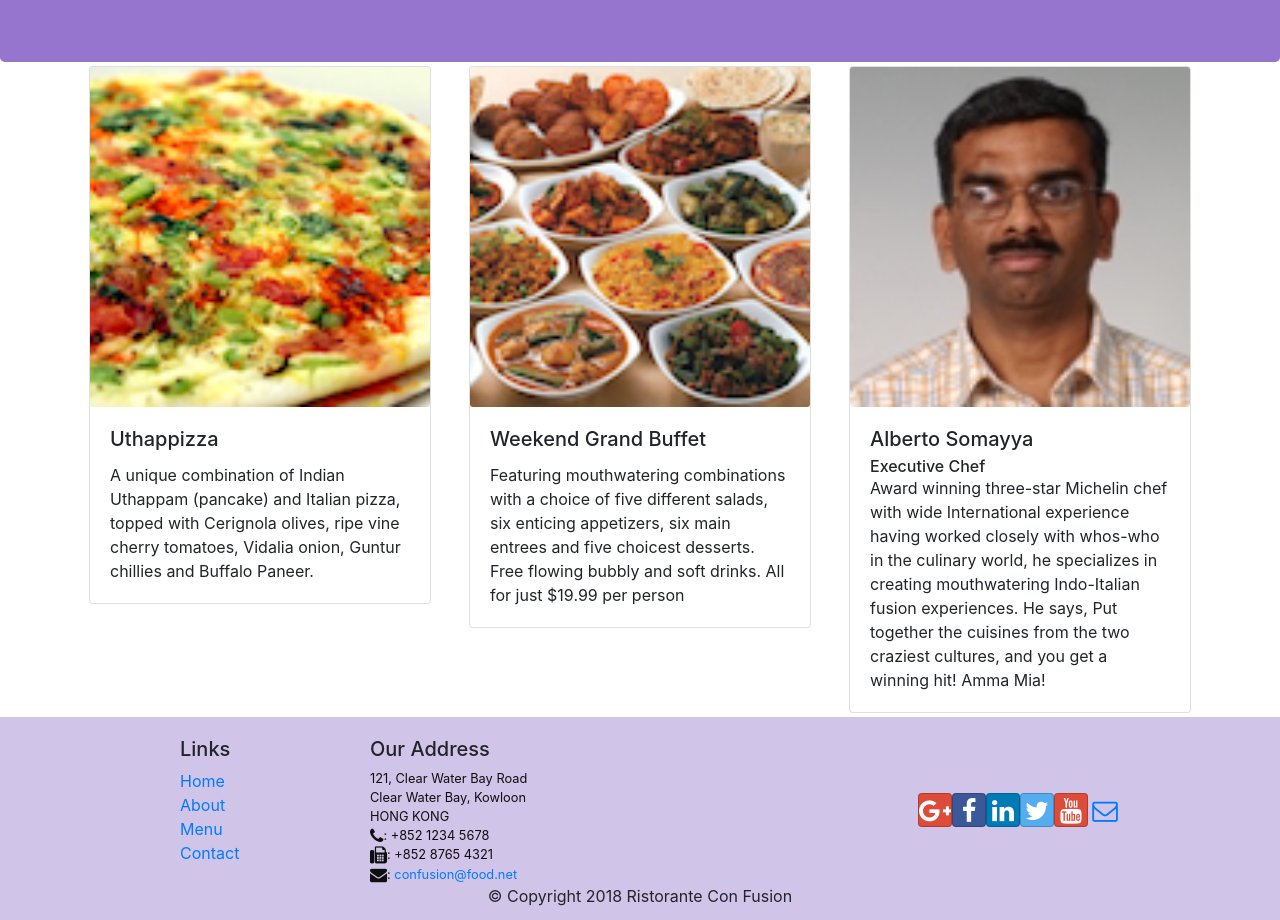
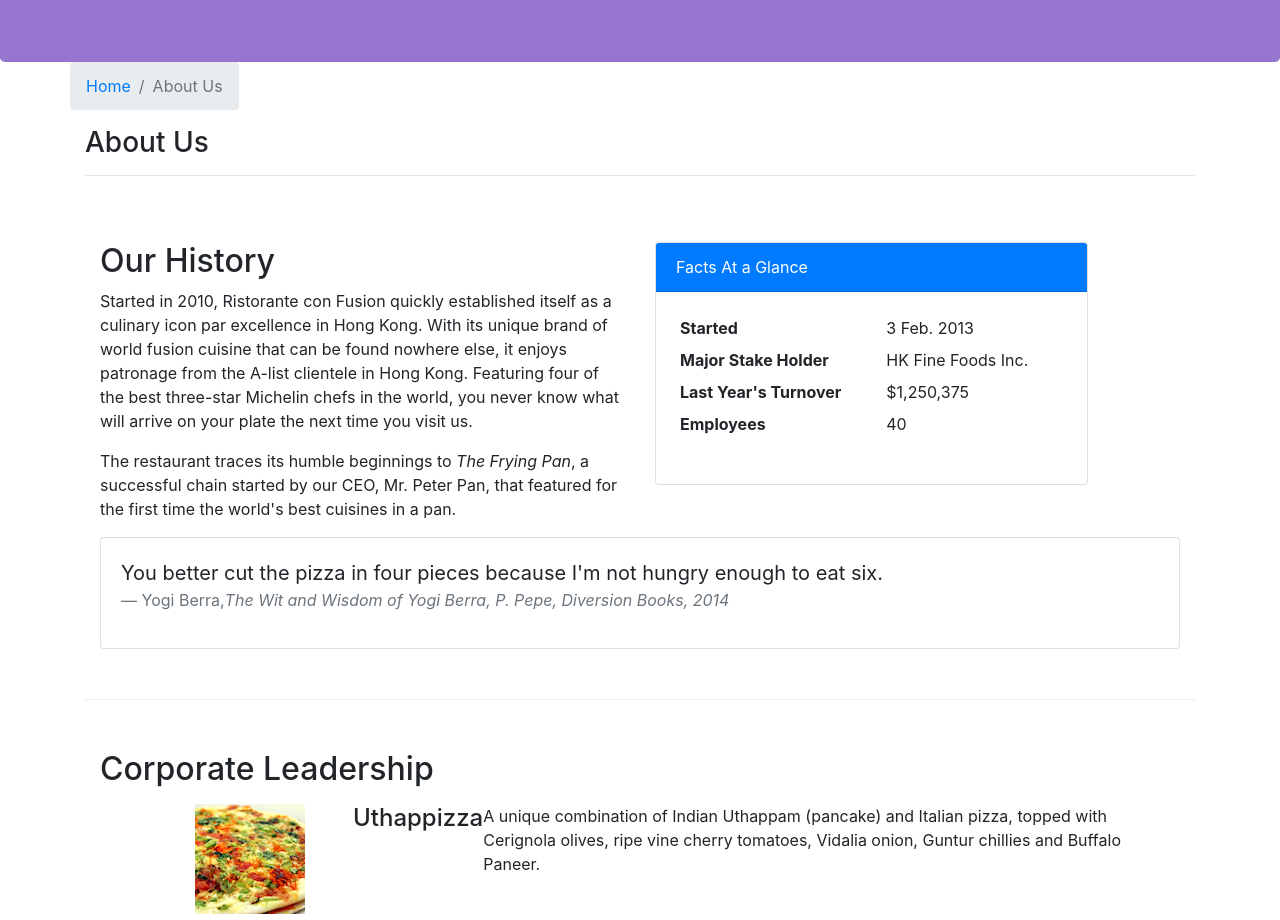
Before and after one commit to Binhbong37/LAB, a React (Create React App) app: page /aboutus in a window 1280 px wide. Before the commit this address led to /home. Shown: the part 280-1200 px from the top of the page. Built offline with nearby package versions, Linux system fonts and the light colour scheme.

Commit message:
Add file AboutCompone, EX2

```diff
--- /dev/null
+++ b/src/Components/AboutComponent.js
@@ -0,0 +1,100 @@
+import React from 'react';
+import { Breadcrumb, BreadcrumbItem, Card, CardBody, CardHeader, Media } from 'reactstrap';
+import { Link } from 'react-router-dom';
+
+
+function RenderLeader({leader}) {
+    return(
+        <Media tag="li">
+            <Media left middle>
+                <Media object src={leader.image} alt={leader.name}/>
+            </Media>
+            <Media className="ml-5">
+                <Media heading>{leader.name}</Media>
+                <p>{leader.designation}</p>
+                <p>{leader.description}</p>
+            </Media>
+        </Media>
+    )
+}
+function LeaderList(props) {
+    const leaders = props.leaders.map((leader) => {
+        return(
+            <div key={leader.id} className="col-12 mt-2">
+                <RenderLeader leader={leader}/>
+            </div>
+        )
+    });
+    return(
+        <Media list>
+            {leaders}
+        </Media>
+    )
+}
+function About(props) {
+
+    return(
+        <div className="container">
+            <div className="row">
+                <Breadcrumb>
+                    <BreadcrumbItem><Link to="/home">Home</Link></BreadcrumbItem>
+                    <BreadcrumbItem active>About Us</BreadcrumbItem>
+                </Breadcrumb>
+                <div className="col-12">
+                    <h3>About Us</h3>
+                    <hr />
+                </div>
+            </div>
+            <div className="row row-content">
+                <div className="col-12 col-md-6">
+                    <h2>Our History</h2>
+                    <p>Started in 2010, Ristorante con Fusion quickly established itself as a culinary icon par excellence in Hong Kong. With its unique brand of world fusion cuisine that can be found nowhere else, it enjoys patronage from the A-list clientele in Hong Kong.  Featuring four of the best three-star Michelin chefs in the world, you never know what will arrive on your plate the next time you visit us.</p>
+                    <p>The restaurant traces its humble beginnings to <em>The Frying Pan</em>, a successful chain started by our CEO, Mr. Peter Pan, that featured for the first time the world's best cuisines in a pan.</p>
+                </div>
+                <div className="col-12 col-md-5">
+                    <Card>
+                        <CardHeader className="bg-primary text-white">Facts At a Glance</CardHeader>
+                        <CardBody>
+                            <dl className="row p-1">
+                                <dt className="col-6">Started</dt>
+                                <dd className="col-6">3 Feb. 2013</dd>
+                                <dt className="col-6">Major Stake Holder</dt>
+                                <dd className="col-6">HK Fine Foods Inc.</dd>
+                                <dt className="col-6">Last Year's Turnover</dt>
+                                <dd className="col-6">$1,250,375</dd>
+                                <dt className="col-6">Employees</dt>
+                                <dd className="col-6">40</dd>
+                            </dl>
+                        </CardBody>
+                    </Card>
+                </div>
+                <div className="col-12">
+                    <Card>
+                        <CardBody className="bg-faded">
+                            <blockquote className="blockquote">
+                                <p className="mb-0">You better cut the pizza in four pieces because
+                                    I'm not hungry enough to eat six.</p>
+                                <footer className="blockquote-footer">Yogi Berra,
+                                <cite title="Source Title">The Wit and Wisdom of Yogi Berra,
+                                    P. Pepe, Diversion Books, 2014</cite>
+                                </footer>
+                            </blockquote>
+                        </CardBody>
+                    </Card>
+                </div>
+            </div>
+            <div className="row row-content">
+                <div className="col-12">
+                    <h2>Corporate Leadership</h2>
+                </div>
+                <div className="col-12">
+                    <Media list>
+                        <LeaderList leaders={props.leaders}/>
+                    </Media>
+                </div>
+            </div>
+        </div>
+    );
+}
+
+export default About;
--- a/src/Components/MainComponent.js
+++ b/src/Components/MainComponent.js
@@ -2,6 +2,7 @@ import { Component } from 'react';
 import Menu from './MenuComponent';
 import Home from './HomeComponent';
 import Contact from './ContactComponent';
+import About from './AboutComponent';
 import Header from './HeaderComponent';
 import Footer from './FooterComponent';
 import DetailDish from "./DetailDishes";
@@ -47,6 +48,7 @@ class Main extends Component {
           <Route exact path="/menu" component={() => <Menu dishes={this.state.dishes}/>}/>
           <Route path="/menu/:dishId" component={DishWithId}/>
           <Route exact path="/contactus" component={()=> <Contact/>}/>
+          <Route exact path="/aboutus" component={() => <About leaders={this.state.dishes}/>}/>
           <Redirect to="/home"/>
         </Switch>
         <Footer/>
```
